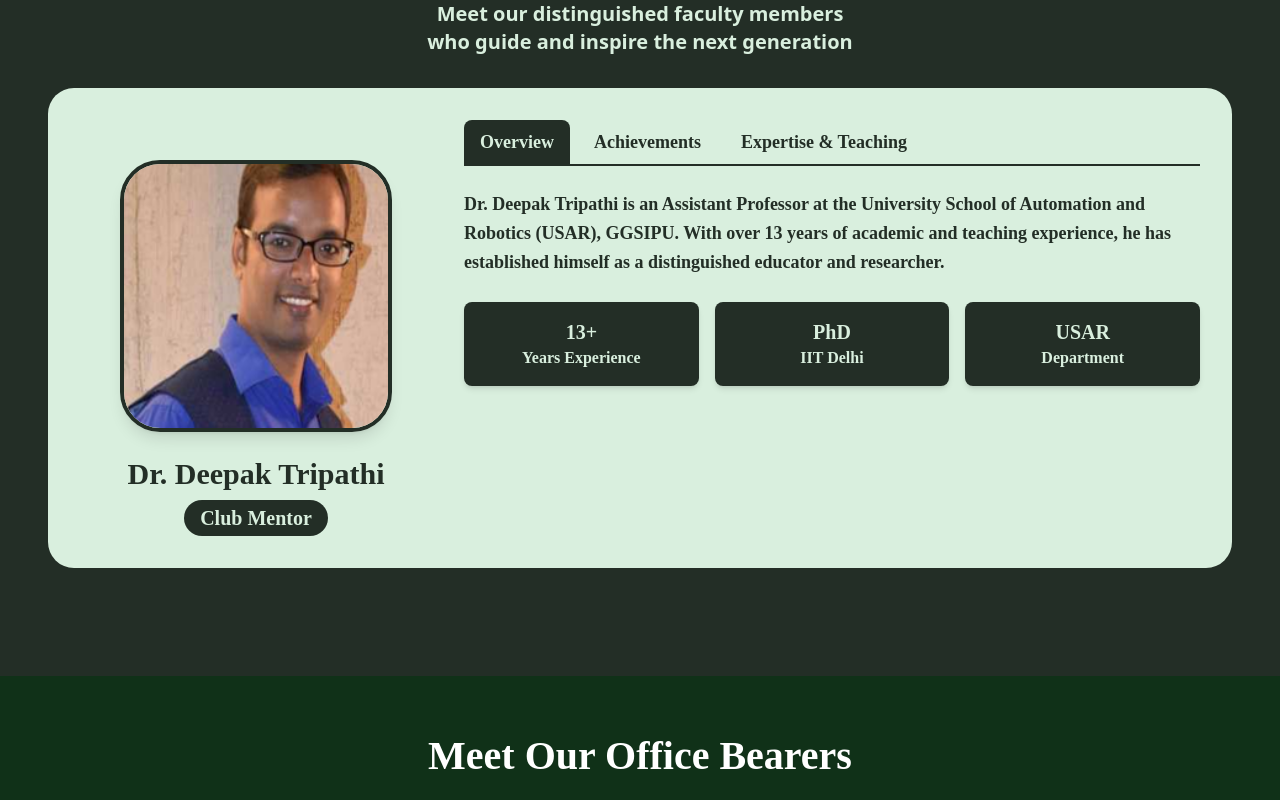
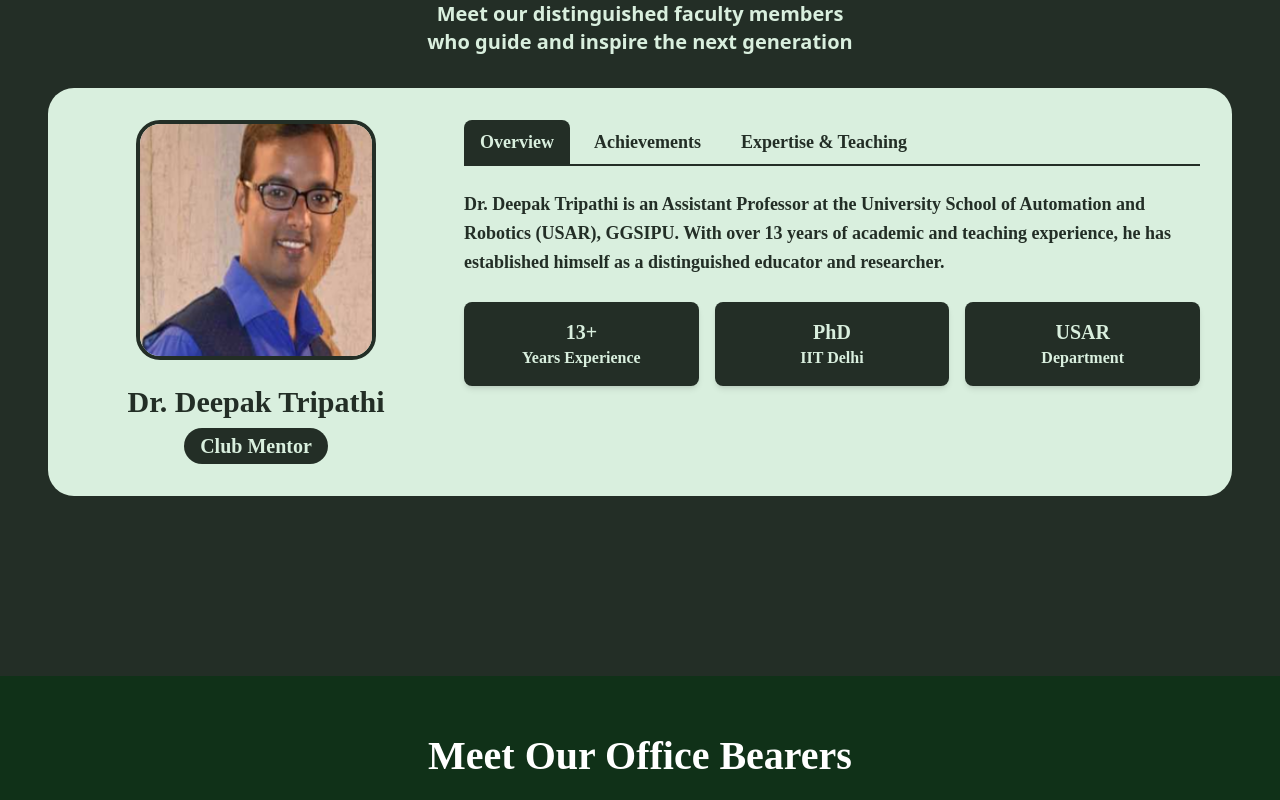
Before and after one commit to arhamggsipu/arham, a Next.js app: page / in a window 1280 px wide. Shown: the part 2460-3260 px from the top of the page. Built offline with nearby package versions, Linux system fonts and the light colour scheme; a web font is replaced by a local one.

Commit message:
some more fixes

```diff
--- a/src/app/components/Faculty.jsx
+++ b/src/app/components/Faculty.jsx
@@ -30,14 +30,12 @@ const Faculty = () => {
             {/* Image Column */}
             <div className="lg:col-span-4">
               <div className="lg:sticky lg:top-8">
-                <div className="aspect-square rounded-[40px] overflow-hidden border-4 border-[#232E26] relative shadow-lg lg:m-10 lg:mb-0">
-                  <Image
+                <div className='flex justify-center items-center'>
+                  <img
                     src="/deepakSir.png"
                     alt="Dr. Deepak Tripathi"
-                    fill
-                    className=" object-cover"
-                    priority
-                  />
+                    className="object-cover  h-32 w-32 sm:h-40 sm:w-40 md:w-48 md:h-48 lg:h-60 lg:w-60 rounded-3xl border-4 border-[#232E26]"
+                    />
                 </div>
                 <div className="mt-6 text-center">
                   <h2 className="text-2xl md:text-3xl font-bold text-[#232E26] mb-2">
--- a/src/app/components/data/DesignTeam.jsx
+++ b/src/app/components/data/DesignTeam.jsx
@@ -16,7 +16,7 @@ const DesignTeam = [
       large: true,
     },
     {
-      image: "/TeamImgs/design/pransh.jpg",
+      image: "/TeamImgs/design/pransh.png",
       name: "Pransh Taank",
       designation: "Co Lead",
       socials: {
--- a/src/app/globals.css
+++ b/src/app/globals.css
@@ -7,6 +7,7 @@
 
 html {
   scroll-behavior: smooth;
+  user-select: none;
 }
 
 body {
```
Also changed, not shown: 1 other file (tests, documents, lock files or other folders).
